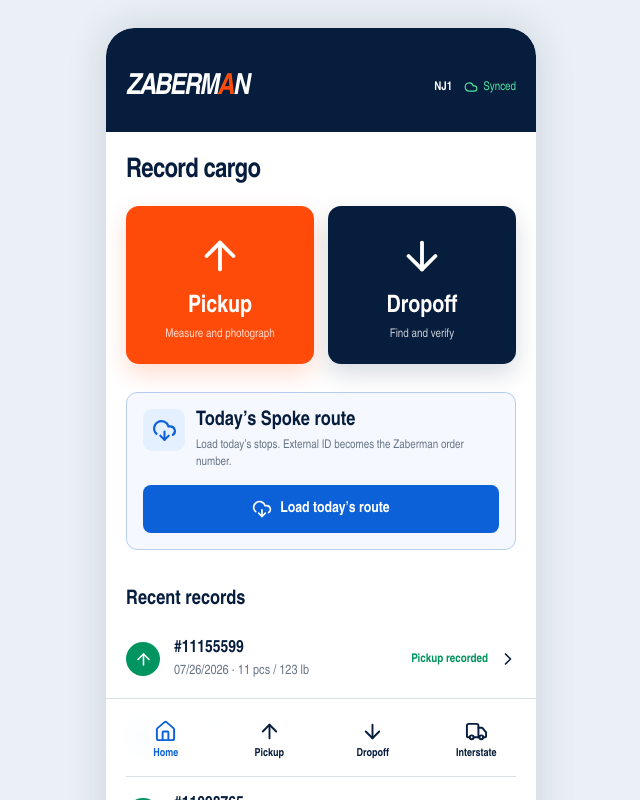
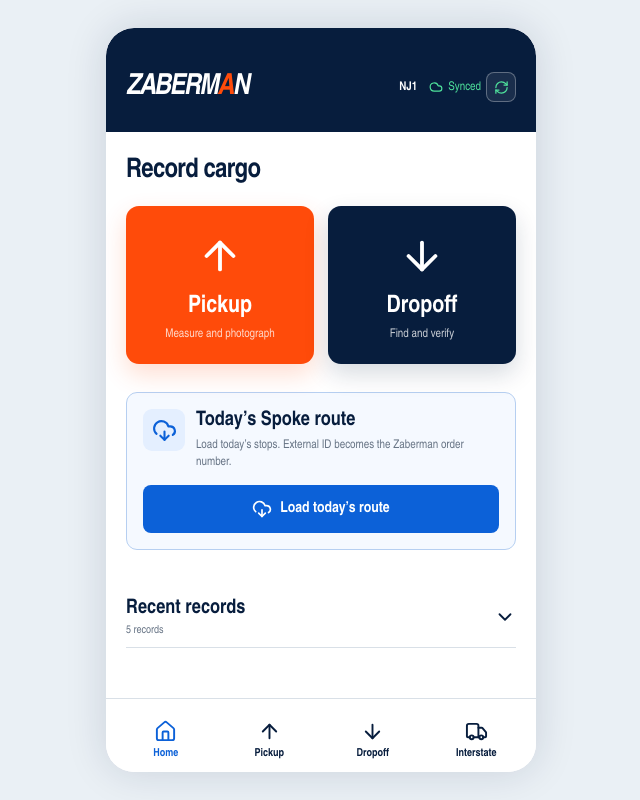
Before and after one commit to yarsuleimenov-code/Mobile_app, a React (Vite) app in the folder wireframe/: page / in a window 1280 px wide. Shown: the top 800 px of the page, without its empty margins (319-959 px from the left). Built offline with nearby package versions, Linux system fonts and the light colour scheme.

Commit message:
Add manual sync and collapsible records

```diff
--- a/wireframe/src/cargo-components.tsx
+++ b/wireframe/src/cargo-components.tsx
@@ -1,13 +1,31 @@
 import type { ReactNode } from 'react'
-import { ArrowDown, ArrowLeft, ArrowUp, Check, Cloud, Home, ImagePlus, Truck } from 'lucide-react'
+import { ArrowDown, ArrowLeft, ArrowUp, Check, Cloud, Home, ImagePlus, RefreshCw, Truck, WifiOff } from 'lucide-react'
 import { Link, NavLink, useNavigate } from 'react-router-dom'
+import { useCargo } from './cargoStore'
 
 export function CargoShell({ children }: { children: ReactNode }) {
+  const { forceSync, pendingChanges, syncStatus } = useCargo()
+  const SyncIcon = syncStatus === 'offline' ? WifiOff : Cloud
+  const syncLabel = syncStatus === 'offline'
+    ? (pendingChanges ? `Offline · ${pendingChanges}` : 'Offline')
+    : syncStatus === 'pending'
+      ? `${pendingChanges} pending`
+      : syncStatus === 'syncing' ? 'Syncing…' : 'Synced'
+  const syncDisabled = syncStatus === 'offline' || syncStatus === 'syncing'
+
   return (
     <div className="cargo-shell">
       <header className="cargo-topbar">
         <Link to="/" className="cargo-brand" aria-label="Zaberman home">ZABERM<span>A</span>N</Link>
-        <div className="cargo-meta"><strong>NJ1</strong><span><Cloud size={14} /> Synced</span></div>
+        <div className="cargo-meta">
+          <strong>NJ1</strong>
+          <div className={`cargo-sync cargo-sync--${syncStatus}`}>
+            <span><SyncIcon size={14} /> {syncLabel}</span>
+            <button type="button" onClick={forceSync} disabled={syncDisabled} aria-label={syncStatus === 'offline' ? 'Connect to the internet to sync data' : 'Sync data now'} title={syncStatus === 'offline' ? 'Connect to the internet to sync data' : 'Sync data now'}>
+              <span className={syncStatus === 'syncing' ? 'is-spinning' : ''}><RefreshCw size={15} /></span>
+            </button>
+          </div>
+        </div>
       </header>
       <main>{children}</main>
       <CargoBottomNav />
--- a/wireframe/src/cargo.css
+++ b/wireframe/src/cargo.css
@@ -41,7 +41,13 @@
 
 .cargo-brand span { color: var(--cargo-orange); }
 .cargo-meta { display: flex; align-items: center; gap: 12px; font-size: 12px; }
-.cargo-meta > span { display: flex; align-items: center; gap: 5px; color: #4ee19b; }
+.cargo-sync { display: flex; align-items: center; gap: 5px; color: #4ee19b; }
+.cargo-sync > span { display: flex; align-items: center; gap: 5px; white-space: nowrap; }
+.cargo-sync--pending { color: #ffd166; }
+.cargo-sync--offline { color: #ffb067; }
+.cargo-sync > button { width: 30px; height: 30px; padding: 0; display: grid; place-items: center; border: 1px solid rgba(255,255,255,.3); border-radius: 8px; color: currentColor; background: rgba(255,255,255,.08); cursor: pointer; }
+.cargo-sync > button > span { display: grid; place-items: center; }
+.cargo-sync > button:disabled { opacity: .55; cursor: not-allowed; }
 
 .cargo-home { padding: 24px 20px 112px; }
 .cargo-home > h1 { font-size: 27px; letter-spacing: -.7px; }
@@ -66,8 +72,25 @@
 .cargo-action small { margin-top: 5px; color: rgba(255,255,255,.78); font-size: 12px; }
 
 .recent-records { margin-top: 38px; }
-.recent-records h2 { margin-bottom: 9px; font-size: 20px; }
-.recent-records > button {
+.recent-records-toggle {
+  width: 100%;
+  min-height: 60px;
+  padding: 0;
+  display: flex;
+  align-items: center;
+  justify-content: space-between;
+  border: 0;
+  border-bottom: 1px solid var(--cargo-line);
+  color: var(--cargo-navy);
+  background: #fff;
+  text-align: left;
+  cursor: pointer;
+}
+.recent-records-toggle > span { display: flex; flex-direction: column; }
+.recent-records-toggle strong { font-size: 20px; }
+.recent-records-toggle small { margin-top: 3px; color: var(--cargo-muted); font-size: 11px; }
+.recent-records-toggle > svg.is-expanded { transform: rotate(180deg); }
+.recent-records-list > button {
   width: 100%;
   min-height: 78px;
   padding: 10px 0;
@@ -287,7 +310,7 @@
   .cargo-action { min-height: 145px; padding-inline: 9px; }
   .cargo-action strong { font-size: 21px; }
   .record-status { display: none; }
-  .recent-records > button { grid-template-columns: 34px minmax(0, 1fr) 18px; }
+  .recent-records-list > button { grid-template-columns: 34px minmax(0, 1fr) 18px; }
   .spoke-task-list > button { grid-template-columns: 34px minmax(0, 1fr) 18px; }
   .spoke-task-side { display: none; }
   .pickup-form, .dropoff-body { padding-inline: 14px; }
--- a/wireframe/src/cargoStore.tsx
+++ b/wireframe/src/cargoStore.tsx
@@ -1,4 +1,4 @@
-import { createContext, useContext, useEffect, useMemo, useState, type ReactNode } from 'react'
+import { createContext, useCallback, useContext, useEffect, useMemo, useState, type ReactNode } from 'react'
 import { initialCargoRecords, normalizeOrderNumber, type CargoRecord } from './cargoDomain'
 import { mockTodaySpokeRoute, type SpokeRoute } from './spokeDomain'
 
@@ -6,15 +6,19 @@
   records: CargoRecord[]
   spokeRoute?: SpokeRoute
   isSpokeRouteLoading: boolean
+  syncStatus: 'synced' | 'offline' | 'pending' | 'syncing'
+  pendingChanges: number
   findRecord: (orderNumber: string) => CargoRecord | undefined
   loadTodaySpokeRoute: () => Promise<void>
   clearSpokeRoute: () => void
+  forceSync: () => Promise<void>
   savePickup: (record: CargoRecord) => void
   completeDropoff: (orderNumber: string) => void
 }
 
 const STORAGE_KEY = 'zaberman-cargo-records:v4'
 const SPOKE_ROUTE_STORAGE_KEY = 'zaberman-spoke-route:v1'
+const PENDING_SYNC_STORAGE_KEY = 'zaberman-pending-sync:v1'
 const CargoContext = createContext<CargoContextValue | null>(null)
 
 function readRecords() {
@@ -35,10 +39,23 @@
   }
 }
 
+function readPendingChanges() {
+  try {
+    const stored = Number(localStorage.getItem(PENDING_SYNC_STORAGE_KEY) ?? 0)
+    return Number.isFinite(stored) && stored > 0 ? stored : 0
+  } catch {
+    return 0
+  }
+}
+
 export function CargoProvider({ children }: { children: ReactNode }) {
   const [records, setRecords] = useState<CargoRecord[]>(readRecords)
   const [spokeRoute, setSpokeRoute] = useState<SpokeRoute | undefined>(readSpokeRoute)
   const [isSpokeRouteLoading, setIsSpokeRouteLoading] = useState(false)
+  const [pendingChanges, setPendingChanges] = useState(readPendingChanges)
+  const [syncStatus, setSyncStatus] = useState<CargoContextValue['syncStatus']>(() => (
+    navigator.onLine ? (pendingChanges ? 'pending' : 'synced') : 'offline'
+  ))
 
   useEffect(() => {
     localStorage.setItem(STORAGE_KEY, JSON.stringify(records))
@@ -48,8 +65,29 @@
     if (spokeRoute) localStorage.setItem(SPOKE_ROUTE_STORAGE_KEY, JSON.stringify(spokeRoute))
   }, [spokeRoute])
 
+  useEffect(() => {
+    if (pendingChanges) localStorage.setItem(PENDING_SYNC_STORAGE_KEY, String(pendingChanges))
+    else localStorage.removeItem(PENDING_SYNC_STORAGE_KEY)
+  }, [pendingChanges])
+
+  useEffect(() => {
+    const handleOffline = () => setSyncStatus('offline')
+    const handleOnline = () => setSyncStatus(pendingChanges ? 'pending' : 'synced')
+    window.addEventListener('offline', handleOffline)
+    window.addEventListener('online', handleOnline)
+    return () => {
+      window.removeEventListener('offline', handleOffline)
+      window.removeEventListener('online', handleOnline)
+    }
+  }, [pendingChanges])
+
+  const queueChange = useCallback(() => {
+    setPendingChanges((current) => current + 1)
+    setSyncStatus(navigator.onLine ? 'pending' : 'offline')
+  }, [])
+
   const value = useMemo<CargoContextValue>(() => ({
-    records, spokeRoute, isSpokeRouteLoading,
+    records, spokeRoute, isSpokeRouteLoading, syncStatus, pendingChanges,
     findRecord: (value) => records.find((record) => record.orderNumber === normalizeOrderNumber(value)),
     loadTodaySpokeRoute: async () => {
       setIsSpokeRouteLoading(true)
@@ -62,11 +100,31 @@
       setIsSpokeRouteLoading(false)
       localStorage.removeItem(SPOKE_ROUTE_STORAGE_KEY)
     },
-    savePickup: (record) => setRecords((current) => [record, ...current.filter((item) => item.orderNumber !== record.orderNumber)]),
-    completeDropoff: (value) => setRecords((current) => current.map((record) => (
-      record.orderNumber === normalizeOrderNumber(value) ? { ...record, status: 'dropoff_complete' } : record
-    ))),
-  }), [records, spokeRoute, isSpokeRouteLoading])
+    forceSync: async () => {
+      if (!navigator.onLine) {
+        setSyncStatus('offline')
+        return
+      }
+      setSyncStatus('syncing')
+      await new Promise((resolve) => window.setTimeout(resolve, 700))
+      if (!navigator.onLine) {
+        setSyncStatus('offline')
+        return
+      }
+      setPendingChanges(0)
+      setSyncStatus('synced')
+    },
+    savePickup: (record) => {
+      setRecords((current) => [record, ...current.filter((item) => item.orderNumber !== record.orderNumber)])
+      queueChange()
+    },
+    completeDropoff: (value) => {
+      setRecords((current) => current.map((record) => (
+        record.orderNumber === normalizeOrderNumber(value) ? { ...record, status: 'dropoff_complete' } : record
+      )))
+      queueChange()
+    },
+  }), [records, spokeRoute, isSpokeRouteLoading, syncStatus, pendingChanges, queueChange])
 
   return <CargoContext.Provider value={value}>{children}</CargoContext.Provider>
 }
--- a/wireframe/src/screens/CargoHomeScreen.tsx
+++ b/wireframe/src/screens/CargoHomeScreen.tsx
@@ -1,4 +1,4 @@
-import { ArrowDown, ArrowUp, CheckCircle2, ChevronRight, CloudDownload, LoaderCircle, RefreshCw, Search } from 'lucide-react'
+import { ArrowDown, ArrowUp, CheckCircle2, ChevronDown, ChevronRight, CloudDownload, LoaderCircle, RefreshCw, Search } from 'lucide-react'
 import { useMemo, useState } from 'react'
 import { useNavigate } from 'react-router-dom'
 import { CargoShell } from '../cargo-components'
@@ -10,6 +10,7 @@
   const navigate = useNavigate()
   const { records, spokeRoute, isSpokeRouteLoading, loadTodaySpokeRoute, clearSpokeRoute } = useCargo()
   const [routeQuery, setRouteQuery] = useState('')
+  const [recentRecordsExpanded, setRecentRecordsExpanded] = useState(false)
   const visibleTasks = useMemo(() => filterSpokeTasks(spokeRoute?.tasks ?? [], routeQuery), [spokeRoute, routeQuery])
   const pickupCount = spokeRoute?.tasks.filter((task) => task.operation === 'pickup').length ?? 0
   const dropoffCount = (spokeRoute?.tasks.length ?? 0) - pickupCount
@@ -56,7 +57,21 @@
         )}
 
         <section className="recent-records">
-          <h2>Recent records</h2>
+          <button
+            type="button"
+            className="recent-records-toggle"
+            aria-expanded={recentRecordsExpanded}
+            aria-controls="recent-records-list"
+            onClick={() => setRecentRecordsExpanded((expanded) => !expanded)}
+          >
+            <span>
+              <strong>Recent records</strong>
+              <small>{records.length > 5 ? `Latest 5 of ${records.length}` : `${records.length} records`}</small>
+            </span>
+            <ChevronDown className={recentRecordsExpanded ? 'is-expanded' : ''} size={22} aria-hidden="true" />
+          </button>
+          {recentRecordsExpanded ? (
+            <div className="recent-records-list" id="recent-records-list">
               {records.slice(0, 5).map((record) => (
                 <button type="button" key={record.orderNumber} onClick={() => navigate(record.status === 'pickup_recorded' ? `/dropoff?order=${record.orderNumber}` : `/dropoff?order=${record.orderNumber}`)}>
                   <span className={`record-direction record-direction--${record.status}`}><ArrowUp size={19} /></span>
@@ -65,6 +80,8 @@
                   <ChevronRight size={20} />
                 </button>
               ))}
+            </div>
+          ) : null}
         </section>
       </div>
     </CargoShell>
```
Lines whose indentation alone changed are shown as unchanged.
